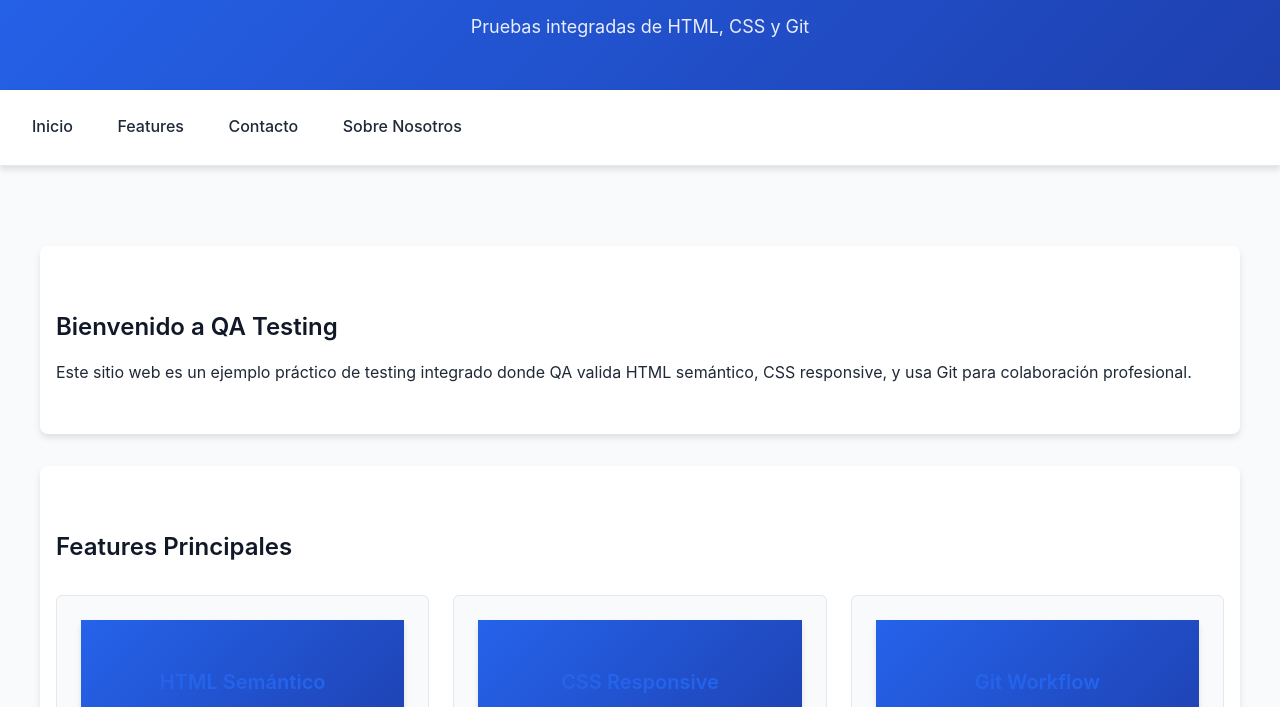
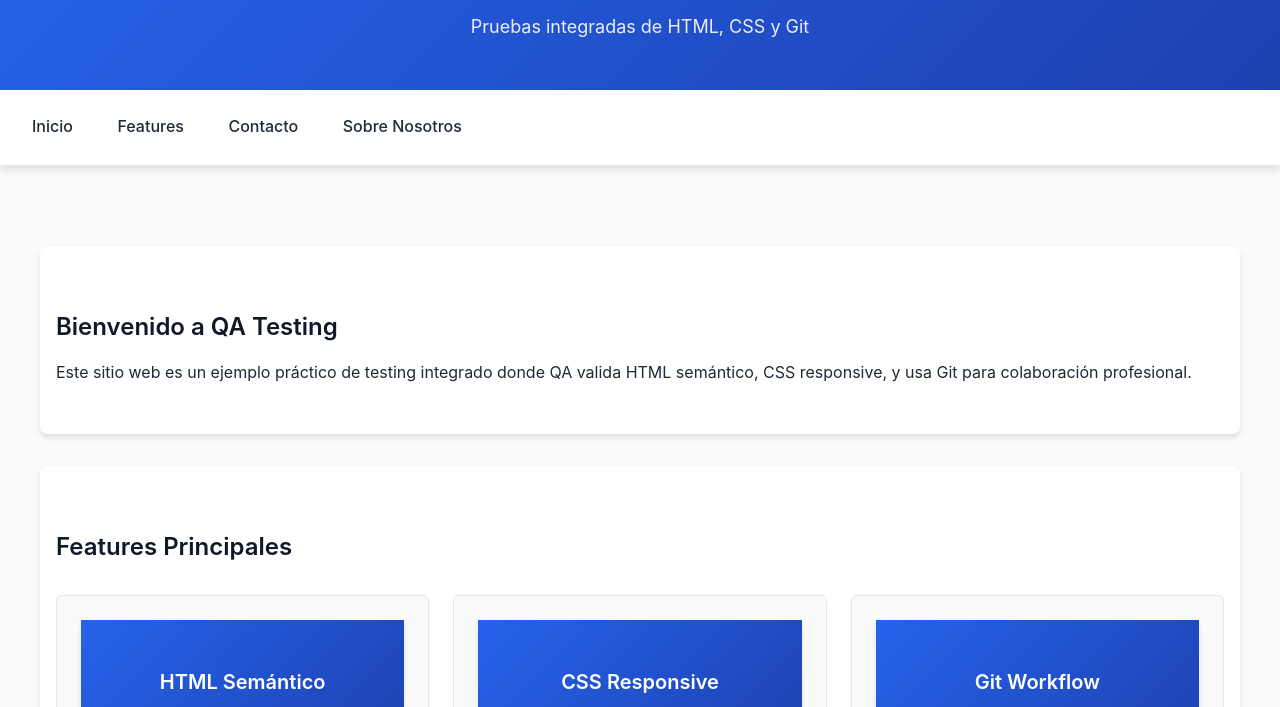
Before and after one commit to alosadasei/sitio-web-qa-testing, a plain HTML site: page index.html in a window 1280 px wide. Shown: the part 93-800 px from the top of the page. Drawn offline with Linux system fonts and the light colour scheme.

Commit message:
QA Feedback: Minor refinements after code review
- Adjust spacing in feature cards
- Add skip link for keyboard navigation
- Minor CSS tweaks for consistency

```diff
--- a/styles.css
+++ b/styles.css
@@ -223,7 +223,7 @@ section {
 
 .feature-card h3 {
     margin-top: 0;
-    color: var(--color-primary);
+    color: white;
 }
 
 /* ========== FORMULARIO ========== */
```
Also changed, not shown: 1 other file.
